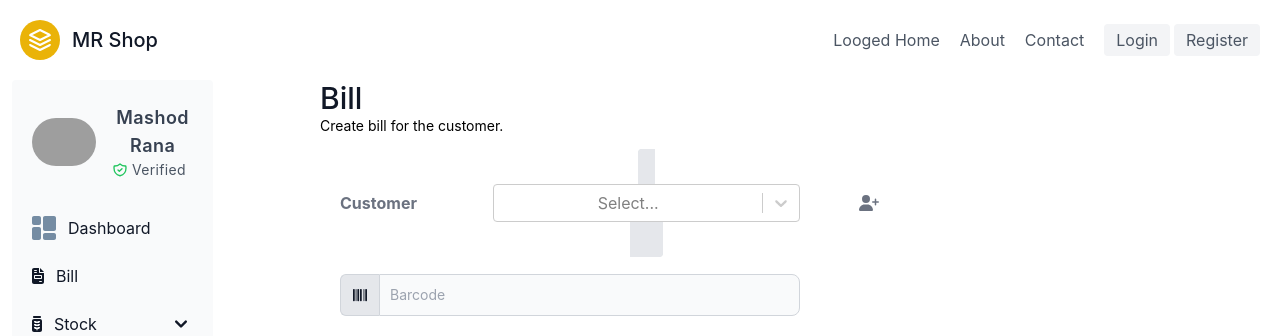
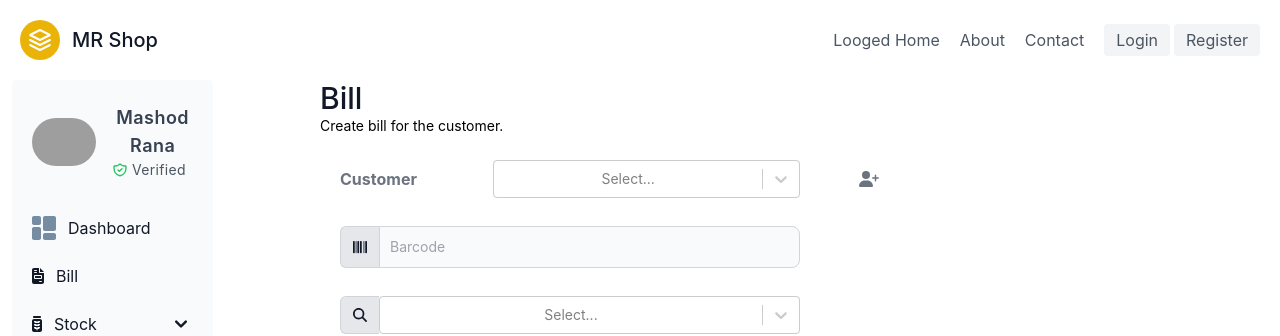
Before and after one commit to MashodRana/inventory-shop-django, a React (Create React App) app in the folder client/: page /dashboard/bill in a window 1280 px wide. Shown: the top 336 px of the page. Built offline with nearby package versions, Linux system fonts and the light colour scheme; no server answers; grey boxes are pictures that could not be loaded.

Commit message:
bill component updated

```diff
--- a/client/src/Components/Bill/Bill.jsx
+++ b/client/src/Components/Bill/Bill.jsx
@@ -37,7 +37,7 @@ const Bill = () => {
                         <div class="md:w-2/6">
                             <Select
                                 onChange={handleProudctSelection}
-                                className="inline appearance-none w-full bg-gray-200 border border-gray-200 text-gray-700 py-3 px-4 pr-8 rounded leading-tight focus:outline-none focus:bg-white focus:border-gray-500"
+                                className="border-0 rounded-tl-0 rounded-bl-0 bg-gray-50 text-gray-900  block flex-1 min-w-0 w-full text-sm dark:bg-gray-700 dark:placeholder-gray-400 dark:text-white dark:focus:ring-blue-500 dark:focus:border-blue-500"
                                 options={products.map((product) => ({
                                     value: product.id,
                                     label: product.name,
```
